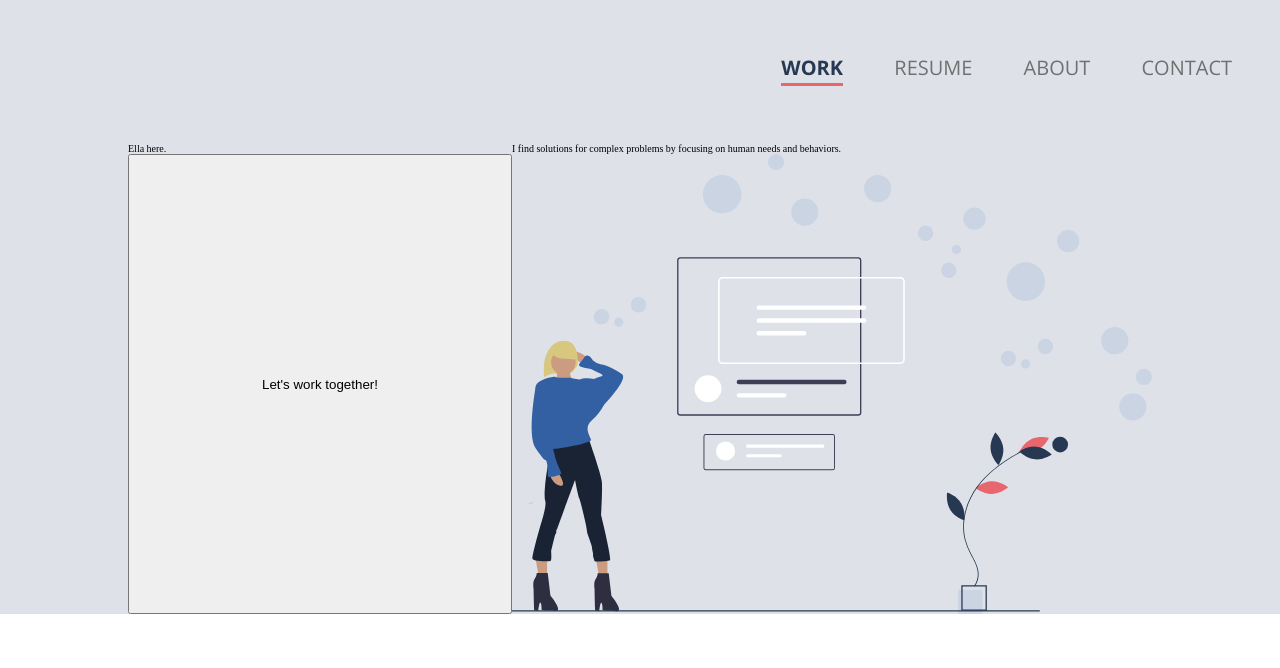
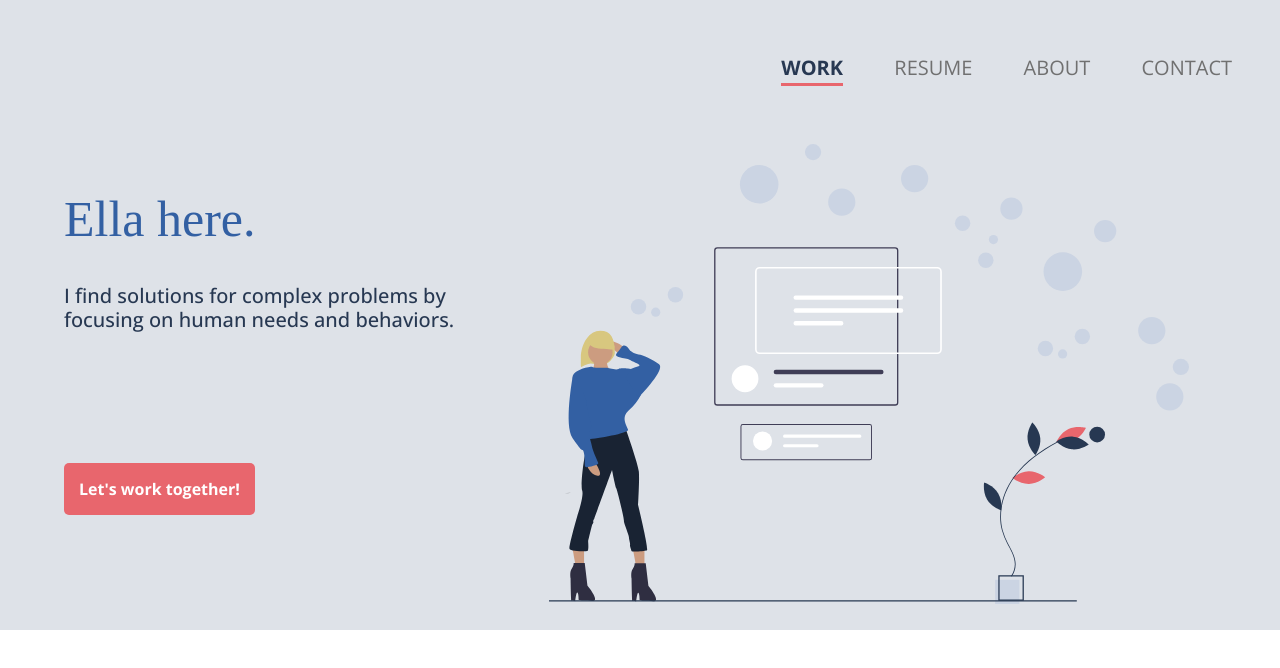
Before and after one commit to gazdgabr/portfolio, a plain HTML site: page index.html in a window 1280 px wide. Drawn offline with nearby package versions, Linux system fonts and the light colour scheme; a web font is replaced by a local one.

Commit message:
finish work hero

```diff
--- a/css/style.css
+++ b/css/style.css
@@ -22,8 +22,9 @@
 }
 
 .heading-2 {
-  font-family: 'Open Sans Semi-bold';
+  font-family: 'Open Sans';
   font-size: 2.4rem;
+  font-weight: 600;
   color: var(--prussian-blue);
 }
 
@@ -35,8 +36,9 @@
 }
 
 .heading-4 {
-  font-family: 'Open Sans Semi-bold';
+  font-family: 'Open Sans';
   font-size: 1.8rem;
+  font-weight: 600;
   line-height: 2.4rem;
   color: var(--black);
 }
@@ -54,8 +56,9 @@
 }
 
 .body-bold {
-  font-family: 'Open Sans Bold';
+  font-family: 'Open Sans';
   font-size: 1.6rem;
+  font-weight: 700;
   line-height: 3rem;
   color: var(--dark-gray);
 }
@@ -75,9 +78,23 @@
 }
 
 .caption {
-  font-family: 'Open Sans Semi-bold';
+  font-family: 'Open Sans';
   font-size: 1.2rem;
+  font-weight: 600;
+  text-transform: uppercase;
   color: var(--oxford-blue);
+}
+
+.button {
+  font-family: 'Open Sans';
+  font-size: 1.6rem;
+  font-weight: 700;
+  padding: 1.5rem;
+  color: var(--white);
+  background-color: var(--candy-pink);
+  border: none;
+  border-radius: .5rem;
+  cursor: pointer;
 }
 
 a {
--- a/css/work.css
+++ b/css/work.css
@@ -1,18 +1,50 @@
-.work-hero-image {
+.work-hero-image-position {
+  grid-column: 2/3;
+  grid-row: 1/4;
+}
+
+.work-hero-image{
   width: 50vw;
-  /* position: absolute;
-  top: 0;
-  right: 0;
-  z-index: -1; */
 }
 
 .hero-style {
-  background-color: var(--gainsboro)
+  background-color: var(--gainsboro);
 }
 
 .hero-layout {
   display: grid;
-  grid-template-columns: 1fr 1fr;
-  grid template rows: 1fr 1fr 1fr;
-  padding: 0vh 10vw;
+  grid-template-columns: 2fr 3fr;
+  grid-template-rows: min-content max-content 1fr;
+  grid-gap: 4rem;
+  padding: 0vh 5vw 3vh 5vw;
 }
+
+.hero-text-position {
+  grid-column: 1/2;
+  grid-row: 1/2;
+  margin-top: 5rem;
+}
+
+.hero-text-style {
+  color: var(--lapis-lazuli);
+}
+
+.hero-description-position {
+  grid-column: 1/2;
+  grid-row: 2/3;
+}
+
+.hero-description-style {
+  font-family: 'Open Sans';
+  font-size: 2rem;
+  font-weight: 500;
+  line-height: 2.4rem;
+  color: var(--prussian-blue);
+}
+
+.hero-button-position {
+  grid-column: 1/2;
+  grid-row-start: 3;
+  align-self: center;
+  justify-self: left;
+}
--- a/index.html
+++ b/index.html
@@ -22,10 +22,14 @@
       <a href="/contact.html" class="nav-unselected nav-item contact-nav">Contact</a>
     </nav>
     <section class="hero-style hero-layout">
-    <span>Ella here.</span>
-    <span>I find solutions for complex problems by focusing on human needs and behaviors.</span>
-    <button type="button">Let's work together!</button>
-    <img src="assets/homepage-graphic.svg" alt="Illustration of a faceless girl with short blonde hair next to an abstract screen" class="work-hero-image">
+    <span class="hero hero-text-position hero-text-style">Ella here.</span>
+    <span class="hero-description-position hero-description-style">I find solutions for complex problems by focusing on human needs and behaviors.</span>
+    <button type="button" class="button hero-button-position" onclick="document.location='/contact.html'">
+      Let's work together!
+    </button>
+    <div class="work-hero-image-position">
+      <img class="work-hero-image" src="assets/homepage-graphic.svg" alt="Illustration of a faceless girl with short blonde hair next to an abstract screen">
+    </div>
   </section>
   </body>
 </html>
```
